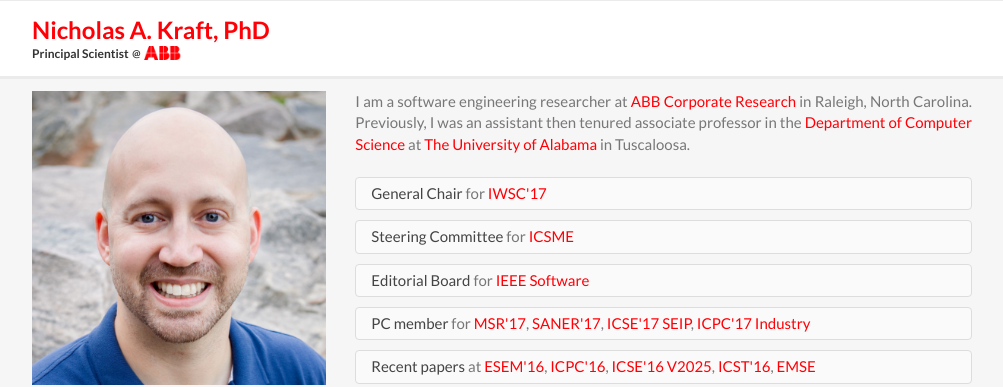
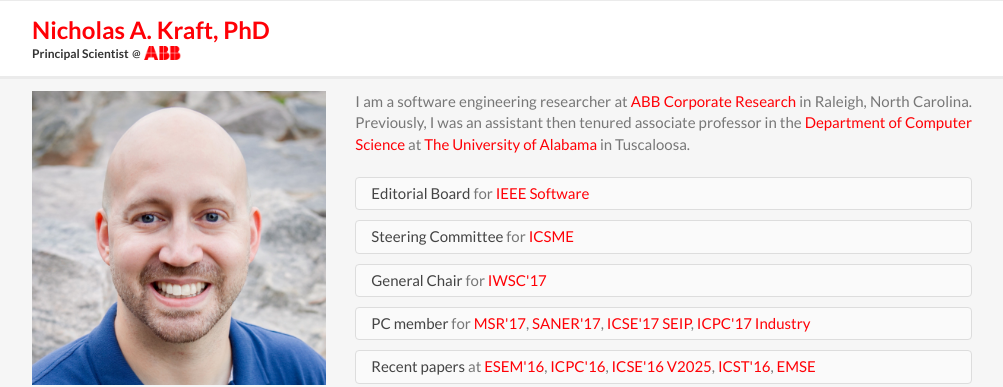
Before and after one commit to nkraft/nkraft.github.io, a Jekyll site: the page built from index.html, in a window 1280 px wide and 900 px high. Shown: the top 387 px of the window, without its empty margins (138-1141 px from the left). Built offline with Jekyll 4.4.1, drawn with Linux system fonts in a browser that asks for light colours; nearby versions of some CDN libraries.

Commit message:
Update header.html

```diff
--- a/_includes/header.html
+++ b/_includes/header.html
@@ -35,10 +35,10 @@
                             <div>&nbsp;</div>
                             <ul class="list-group">
                                 <li class="list-group-item">
-                                    <span class="list-group-item-heading">General Chair</span>
+                                    <span class="list-group-item-heading">Editorial Board</span>
                                     <span class="list-group-item-text">
                                         for
-                                        <a href="http://iwsc2017.github.io/">IWSC'17</a>
+                                        <a href="https://www.computer.org/software-magazine/">IEEE Software</a>
                                     </span>
                                 </li>
                             </ul>
@@ -51,12 +51,12 @@
                                     </span>
                                 </li>
                             </ul>
-                             <ul class="list-group">
+                            <ul class="list-group">
                                 <li class="list-group-item">
-                                    <span class="list-group-item-heading">Editorial Board</span>
+                                    <span class="list-group-item-heading">General Chair</span>
                                     <span class="list-group-item-text">
                                         for
-                                        <a href="https://www.computer.org/software-magazine/">IEEE Software</a>
+                                        <a href="http://iwsc2017.github.io/">IWSC'17</a>
                                     </span>
                                 </li>
                             </ul>
```
